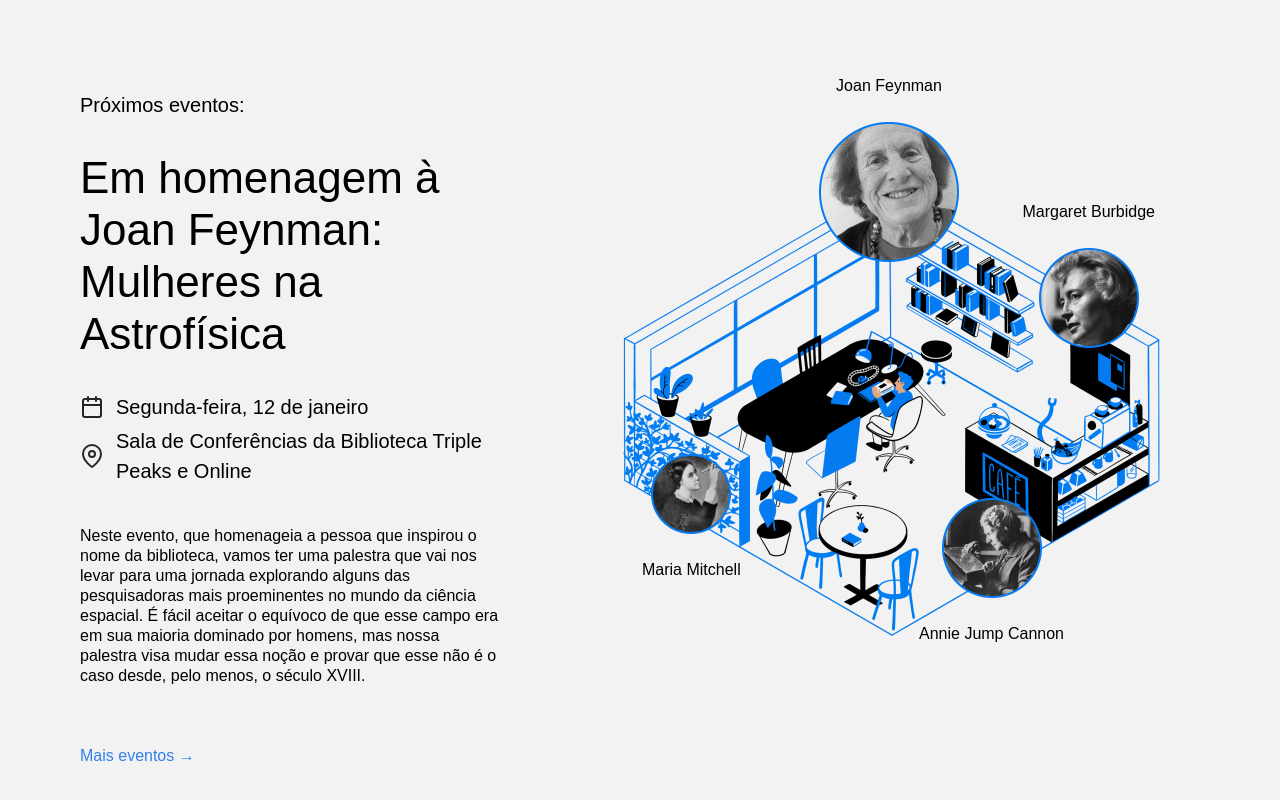
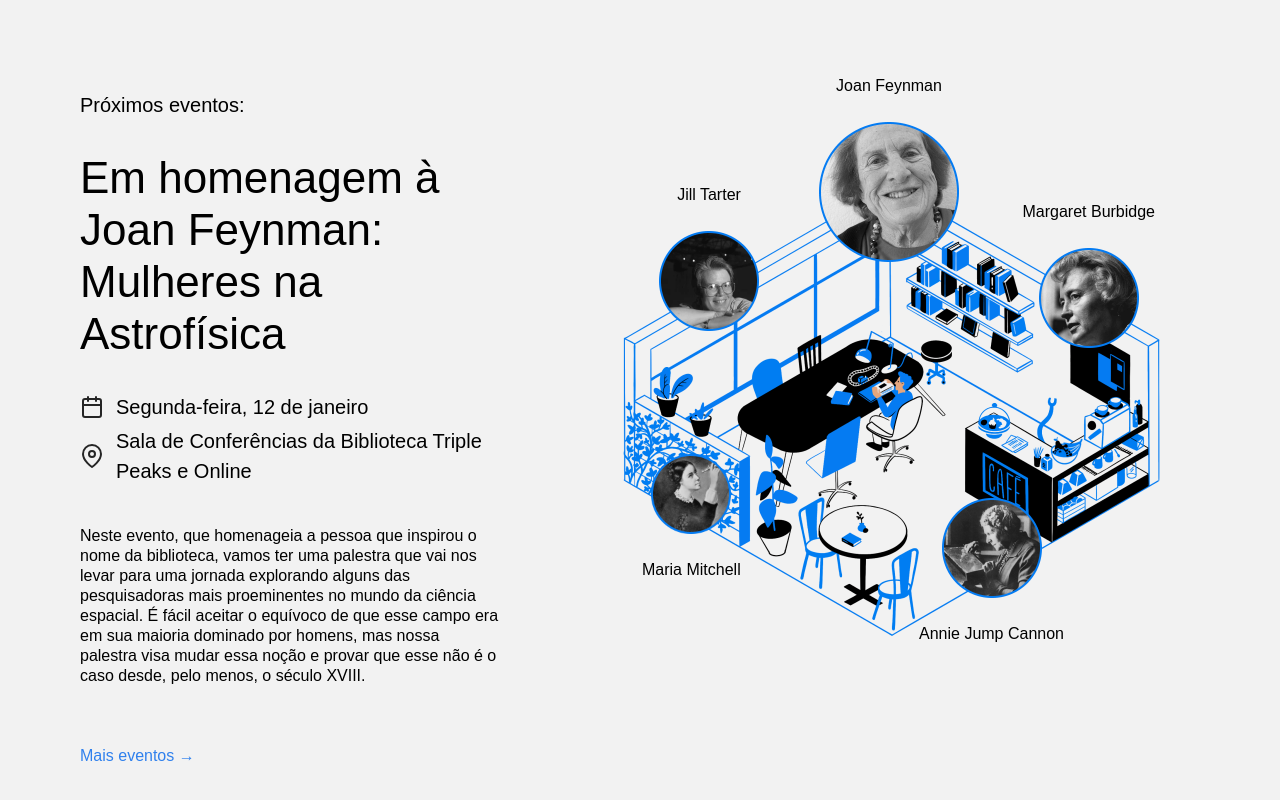
Before and after one commit to Viniterk/web_project_library, a plain HTML site: page index.html in a window 1280 px wide. Shown: the part 2104-2904 px from the top of the page. Drawn offline with Linux system fonts and the light colour scheme.

Commit message:
add Tarter block

```diff
--- a/index.html
+++ b/index.html
@@ -198,6 +198,13 @@
                 class="person__image person__image_size_s"/>
                 <p class="person_caption">Maria Mitchell</p>
              </div>
+             <div class="person person_name_tarter">
+              <p class="person_caption">Jill Tarter</p>
+              <img
+                src="images/person_tarter.png"
+                alt="Foto da tarter"
+                class="person__image person__image_size_m"/>
+            </div>
           </div>
         </section>
       </main>
--- a/styles/style.css
+++ b/styles/style.css
@@ -266,7 +266,8 @@
 }
 
 .person_name_tarter {
-  /* Use os valores corretos das propriedades top/right/bottom/left para posicionar o elemento */
+  left: 159px;
+  top: 79px;
 }
 
 .person__image {
```
